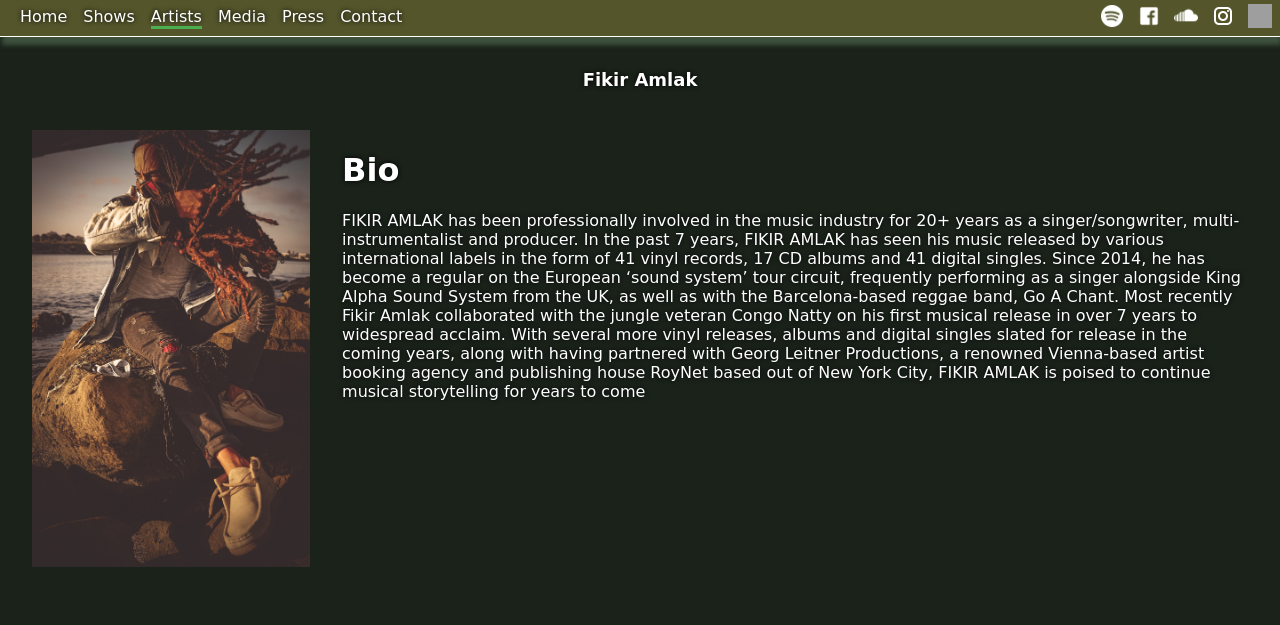
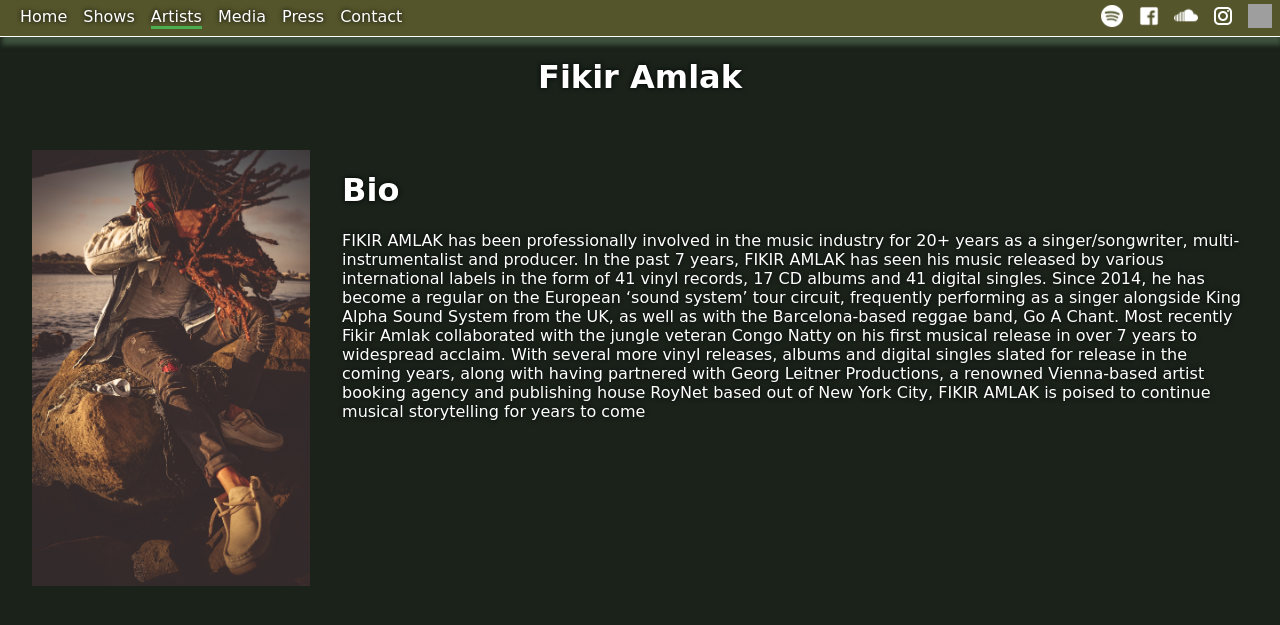
Before and after one commit to elliot2594/rekoveryRecords, a PHP site: page /fikir.html in a window 1280 px wide. Shown: the top 625 px of the page. Run offline with PHP 8.4, Linux system fonts and the light colour scheme; some web fonts are replaced; grey boxes are pictures that could not be loaded.

Commit message:
title syle

```diff
--- a/html/assets/css/style.css
+++ b/html/assets/css/style.css
@@ -91,6 +91,10 @@ body {
 	justify-content: center;
 	padding: 2rem;
 	height: 100vh;
+}
+
+.title {
+	text-align: center;
 }
 
 
--- a/html/fikir.html
+++ b/html/fikir.html
@@ -47,11 +47,9 @@
 			<div>
 		</nav>
 
-	<section class="header">
-		<div class="container">
-			<div><h1>Fikir Amlak</h1></div>
+		<div class="title">
+			<h1>Fikir Amlak</h1>
 		</div>
-	</section>
 
 	<div class="artistContainer">
 		<div class="container">
```
Also changed, not shown: html/izachar.html (+2 -5 lines).
